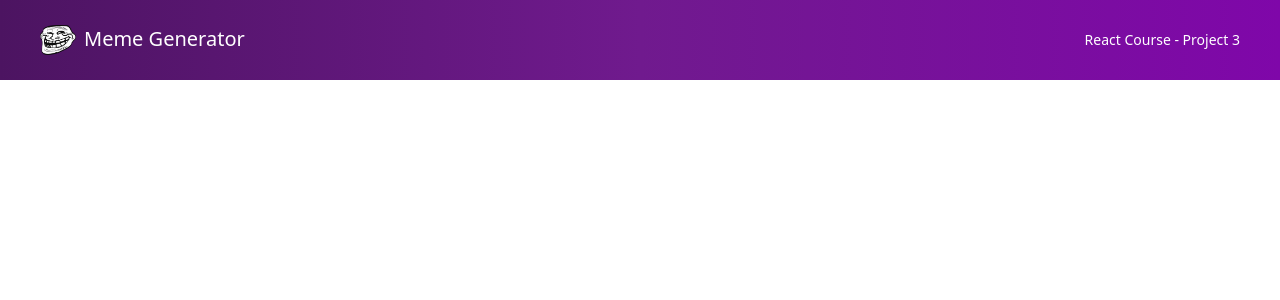
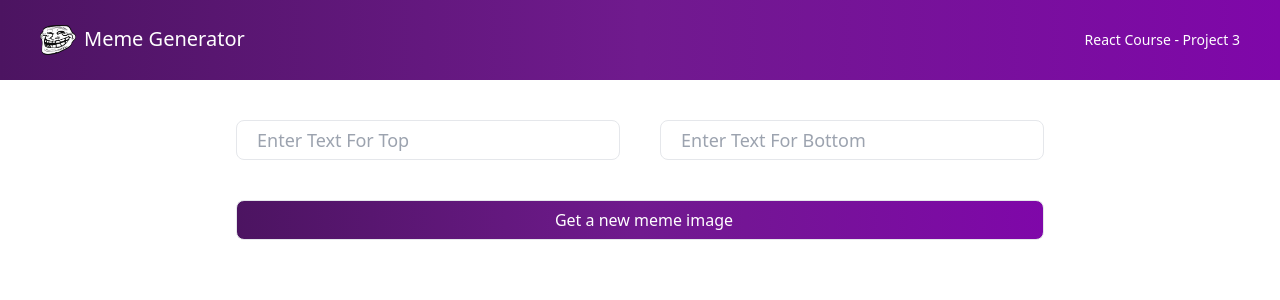
Before and after one commit to Mukul215/meme_generator, a React (Create React App) app: page / in a window 1280 px wide. Shown: the top 300 px of the page. Built offline with nearby package versions, Linux system fonts and the light colour scheme.

Commit message:
added form to generate memes

```diff
--- a/src/App.js
+++ b/src/App.js
@@ -1,10 +1,12 @@
 import "./App.css";
+import Generator from "./components/generator/Generator";
 import Header from "./components/header/Header";
 
 function App() {
   return (
     <>
       <Header />
+      <Generator />
     </>
   );
 }
--- a/src/components/generator/Generator.jsx
+++ b/src/components/generator/Generator.jsx
@@ -0,0 +1,21 @@
+const Generator = () => {
+  return (
+    <div className="flex justify-center h-screen">
+        <form className="pt-10">
+          <div className="flex">
+          <label className="">
+            <input type="text" placeholder="Enter Text For Top" className="w-96 border pl-5 text-lg rounded-lg h-10" />
+          </label>
+          <label className="pl-10">
+            <input type="text" placeholder="Enter Text For Bottom" className="w-96 border pl-5 text-lg rounded-lg h-10" />
+          </label>
+          </div>
+          <button className="w-full h-10 border pl-2 text-base rounded-lg mt-10 text-white bg-gradient-to-r from-[#4C1461] via-[#701A8E] to-[#7F07A9] hover:cursor-pointer" >
+            Get a new meme image
+          </button>
+        </form>
+    </div>
+  )
+}
+
+export default Generator
```
